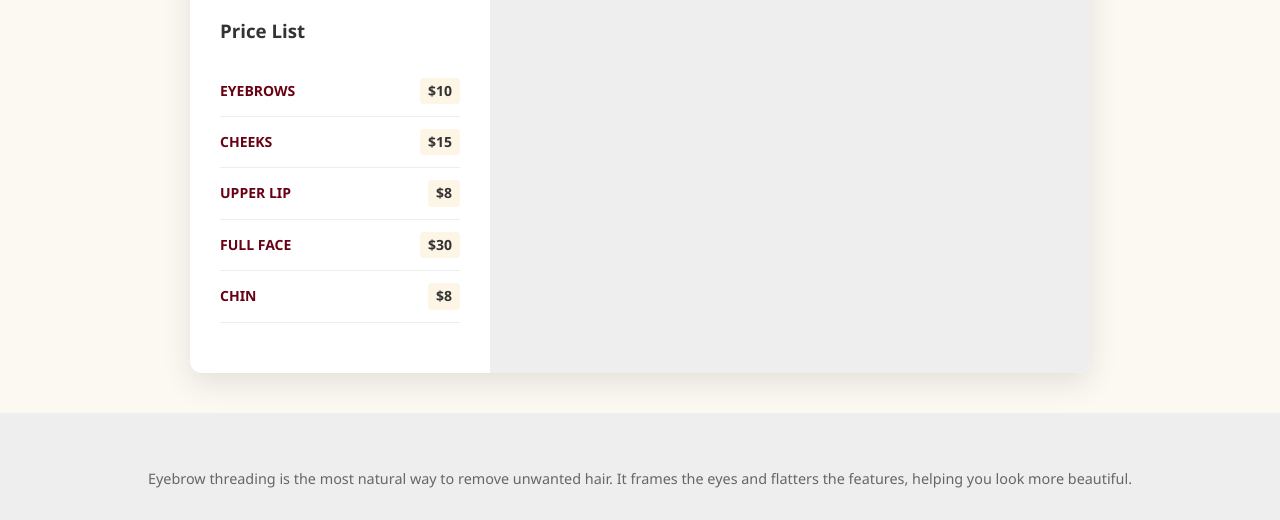
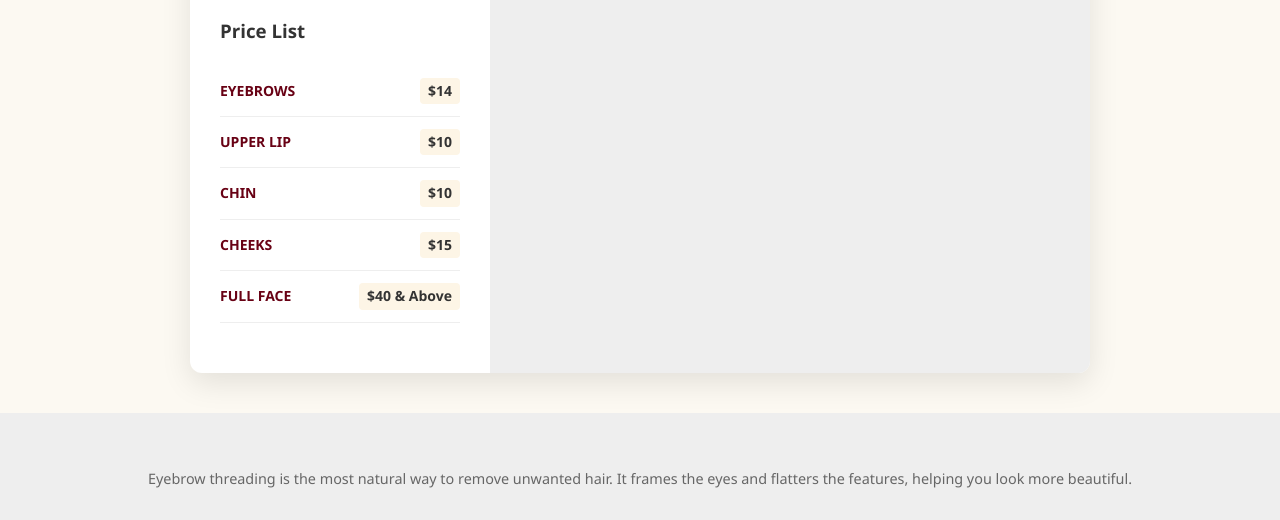
Before and after one commit to sramreddola/neelus-eyebrow-threading, a plain HTML site: page index.html in a window 1280 px wide. Shown: the part 796-1316 px from the top of the page. Drawn offline with Linux system fonts and the light colour scheme.

Commit message:
Modify service prices and fix HTML structure
Updated pricing for services and adjusted HTML structure.

```diff
--- a/index.html
+++ b/index.html
@@ -41,11 +41,11 @@
                 <div class="price-list">
                     <h3>Price List</h3>
                     <ul>
-                        <li><span>EYEBROWS</span> <span>$10</span></li>
+                        <li><span>EYEBROWS</span> <span>$14</span></li>
+                        <li><span>UPPER LIP</span> <span>$10</span></li>
+                        <li><span>CHIN</span> <span>$10</span></li>
                         <li><span>CHEEKS</span> <span>$15</span></li>
-                        <li><span>UPPER LIP</span> <span>$8</span></li>
-                        <li><span>FULL FACE</span> <span>$30</span></li>
-                        <li><span>CHIN</span> <span>$8</span></li>
+                        <li><span>FULL FACE</span> <span>$40 & Above</span></li>
                     </ul>
                 </div>
             </div>
```
